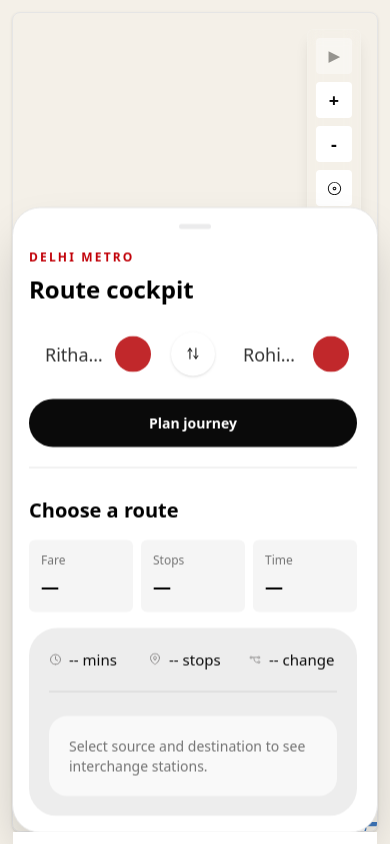
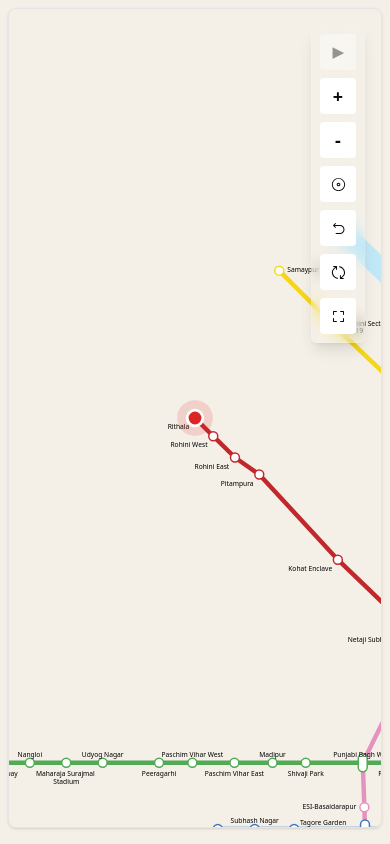
Before and after one commit to msrishav-28/namma-blr-metro, a React (Vite) app: page / in a window 390 px wide. Built offline with nearby package versions, Linux system fonts and the light colour scheme; the HTML template or start-up script is replaced by a standard one.

Commit message:
style: update styling for JourneyInfoPanel, SearchBox, and Stage components for improved layout and responsiveness

```diff
--- a/src/components/JourneyInfoPanel.tsx
+++ b/src/components/JourneyInfoPanel.tsx
@@ -55,7 +55,7 @@
     label: string;
 }) {
     return (
-        <div className="flex items-center gap-2 text-[15px] font-medium text-neutral-950">
+        <div className="flex items-center gap-1.5 text-[13px] font-medium text-neutral-950 sm:gap-2 sm:text-[15px]">
             {icon}
             <span>{label}</span>
         </div>
@@ -64,7 +64,7 @@
 
 function JourneyMetrics({ route }: { route: RouteSummary | null }) {
     return (
-        <div className="grid grid-cols-3 gap-3 border-b border-neutral-300 pb-5">
+        <div className="grid grid-cols-3 gap-2 border-b border-neutral-300 pb-3 sm:gap-3 sm:pb-5">
             <MetricItem icon={<ClockIcon />} label={route ? `${route.estimatedMinutes} mins` : '-- mins'} />
             <MetricItem icon={<StopsIcon />} label={route ? `${route.distance} stops` : '-- stops'} />
             <MetricItem icon={<InterchangeIcon />} label={route ? `${route.interchanges.length} change` : '-- change'} />
@@ -95,17 +95,17 @@
 
     if (!route) {
         return (
-            <div className="rounded-[18px] bg-white/70 p-5 text-sm text-neutral-500">
+            <div className="rounded-[16px] bg-white/70 p-3 text-sm text-neutral-500 sm:rounded-[18px] sm:p-5">
                 Select source and destination to see interchange stations.
             </div>
         );
     }
 
     return (
-        <div className="rounded-[22px] bg-white/70 p-3">
+        <div className="rounded-[18px] bg-white/70 p-2 sm:rounded-[22px] sm:p-3">
             <button
                 type="button"
-                className="flex w-full items-center justify-between rounded-full bg-white px-4 py-3 text-left text-sm font-semibold shadow-sm"
+                className="flex w-full items-center justify-between rounded-full bg-white px-3 py-2.5 text-left text-sm font-semibold shadow-sm sm:px-4 sm:py-3"
                 onClick={() => setOpen((current) => !current)}
             >
                 <span>{open ? 'All stations' : 'Interchange stations'}</span>
@@ -115,9 +115,9 @@
                 </span>
             </button>
 
-            <div className={open ? 'mt-3 grid gap-2' : 'hidden'}>
+            <div className={open ? 'mt-2 grid gap-2 sm:mt-3' : 'hidden'}>
                 {stations.map((station) => (
-                    <div key={station.id} className="flex items-center justify-between rounded-[16px] bg-[#EDEDED] p-3 text-sm">
+                    <div key={station.id} className="flex items-center justify-between rounded-[14px] bg-[#EDEDED] p-2.5 text-sm sm:rounded-[16px] sm:p-3">
                         <span className="truncate font-medium">{station.name}</span>
                         <span className="flex shrink-0 items-center gap-1.5">
                             {station.lineColors.map((color) => (
@@ -128,21 +128,21 @@
                 ))}
             </div>
 
-            <div className={open ? 'hidden' : 'mt-3 grid gap-2'}>
+            <div className={open ? 'hidden' : 'mt-2 grid gap-2 sm:mt-3'}>
                 {interchanges.length ? interchanges.map((interchange) => (
-                    <div key={interchange.id} className="grid grid-cols-[18px_minmax(0,1fr)] gap-3 rounded-[16px] bg-[#EDEDED] p-3">
+                    <div key={interchange.id} className="grid grid-cols-[18px_minmax(0,1fr)] gap-2 rounded-[14px] bg-[#EDEDED] p-2.5 sm:gap-3 sm:rounded-[16px] sm:p-3">
                         <div className="flex flex-col items-center pt-1">
                             <span className="h-3.5 w-3.5 rounded-full border-2 border-white" style={{ backgroundColor: interchange.fromColor }} />
                             <span className="h-5 w-0.5 bg-neutral-300" />
                             <span className="h-3.5 w-3.5 rounded-full border-2 border-white" style={{ backgroundColor: interchange.toColor }} />
                         </div>
                         <div className="min-w-0">
-                            <p className="truncate text-base font-semibold">{interchange.name}</p>
+                            <p className="truncate text-sm font-semibold sm:text-base">{interchange.name}</p>
                             <p className="mt-1 text-xs text-neutral-500">Change metro line here</p>
                         </div>
                     </div>
                 )) : (
-                    <div className="rounded-[16px] bg-[#EDEDED] p-3 text-sm text-neutral-500">
+                    <div className="rounded-[14px] bg-[#EDEDED] p-2.5 text-sm text-neutral-500 sm:rounded-[16px] sm:p-3">
                         No interchange needed for this route.
                     </div>
                 )}
@@ -153,7 +153,7 @@
 
 function JourneyInfoPanel({ route }: { route: RouteSummary | null }) {
     return (
-        <section className="grid gap-6 rounded-[28px] bg-[#EDEDED] p-5">
+        <section className="grid gap-4 rounded-[22px] bg-[#EDEDED] p-3 sm:gap-6 sm:rounded-[28px] sm:p-5">
             <JourneyMetrics route={route} />
             <InterchangeStations route={route} />
         </section>
--- a/src/components/SearchBox.tsx
+++ b/src/components/SearchBox.tsx
@@ -313,12 +313,12 @@
 const selectStyles: StylesConfig<StationOption, false> = {
   control: (base) => ({
     ...base,
-    minHeight: 58,
+    minHeight: 'var(--station-select-height)',
     border: 0,
     borderRadius: 999,
     backgroundColor: 'white',
     boxShadow: 'none',
-    paddingLeft: 14,
+    paddingLeft: 'var(--station-select-x-padding)',
     paddingRight: 6,
   }),
   valueContainer: (base) => ({
@@ -354,21 +354,12 @@
   );
 }
 
-function LineBadge({ colors }: { colors: string[] }) {
-  const color = colors[0] || '#d1d5db';
 
-  return (
-    <span className="flex text-white h-9 min-w-9 items-center justify-center rounded-full px-2 text-sm font-semibold" style={{ backgroundColor: color }}>
-
-    </span>
-  );
-}
 
 function StationOptionLabel({ option }: { option: StationOption }) {
   return (
     <div className="flex items-center justify-between gap-3">
-      <span className="truncate text-lg font-medium">{option.label}</span>
-      <LineBadge colors={option.lineColors} />
+      <span className="truncate text-base font-medium sm:text-lg">{option.label}</span>
     </div>
   );
 }
@@ -427,9 +418,9 @@
         updateRouteUrl(e.from, e.to);
         onRoutePlan?.();
       })}
-      className='grid gap-4'
+      className='grid gap-3 [--station-select-height:48px] [--station-select-x-padding:12px] sm:gap-4 sm:[--station-select-height:58px] sm:[--station-select-x-padding:14px]'
     >
-      <div className='grid grid-cols-[minmax(0,1fr)_44px_minmax(0,1fr)] items-center gap-3'>
+      <div className='grid grid-cols-1 items-center gap-2 sm:grid-cols-[minmax(0,1fr)_44px_minmax(0,1fr)] sm:gap-3'>
         <Controller
           control={control}
           name="from"
@@ -452,7 +443,7 @@
         />
         <button
           type="button"
-          className="flex h-11 w-11 items-center justify-center rounded-full bg-white shadow-sm transition hover:scale-105"
+          className="mx-auto flex h-10 w-10 items-center justify-center rounded-full bg-white shadow-sm transition hover:scale-105 sm:mx-0 sm:h-11 sm:w-11"
           onClick={swapStations}
           title="Swap stations"
         >
@@ -474,7 +465,7 @@
           )}
         />
       </div>
-      <button className='h-12 rounded-full bg-neutral-950 px-4 text-sm font-semibold text-white transition hover:bg-neutral-800'>
+      <button className='h-11 rounded-full bg-neutral-950 px-4 text-sm font-semibold text-white transition hover:bg-neutral-800 sm:h-12'>
         Plan journey
       </button>
     </form>
--- a/src/components/Stage.tsx
+++ b/src/components/Stage.tsx
@@ -10,7 +10,7 @@
 
 function MetroMapStage() {
     const [play, setPlay] = useState(false);
-    const [activeSnapPoint, setActiveSnapPoint] = useState<number | string | null>(0.52);
+    const [activeSnapPoint, setActiveSnapPoint] = useState<number | string | null>('128px');
 
 
     const path = usePath((state: any) => state.path);
@@ -20,27 +20,30 @@
         <>
             <SearchBox
                 onFromChange={() => setPlay(false)}
-                onRoutePlan={() => setPlay(true)}
+                onRoutePlan={() => {
+                    setActiveSnapPoint('128px');
+                    setPlay(true);
+                }}
             />
-            <section className="grid gap-4 border-t border-neutral-200 pt-5">
+            <section className="grid gap-3 border-t border-neutral-200 pt-3 sm:gap-4 sm:pt-5">
                 <div>
-                    <h2 className="mt-2 text-xl font-semibold">
+                    <h2 className="text-lg font-semibold sm:mt-2 sm:text-xl">
                         {route ? `${route.fromName} to ${route.toName}` : 'Choose a route'}
                     </h2>
                 </div>
 
                 <div className="grid grid-cols-3 gap-2">
-                    <div className="rounded-md bg-neutral-100 p-3">
+                    <div className="rounded-md bg-neutral-100 p-2 sm:p-3">
                         <p className="text-xs text-neutral-500">Fare</p>
-                        <p className="mt-1 text-lg font-semibold">{route ? `₹${route.fare}` : '—'}</p>
+                        <p className="mt-1 text-base font-semibold sm:text-lg">{route ? `₹${route.fare}` : '—'}</p>
                     </div>
-                    <div className="rounded-md bg-neutral-100 p-3">
+                    <div className="rounded-md bg-neutral-100 p-2 sm:p-3">
                         <p className="text-xs text-neutral-500">Stops</p>
-                        <p className="mt-1 text-lg font-semibold">{route ? route.distance : '—'}</p>
+                        <p className="mt-1 text-base font-semibold sm:text-lg">{route ? route.distance : '—'}</p>
                     </div>
-                    <div className="rounded-md bg-neutral-100 p-3">
+                    <div className="rounded-md bg-neutral-100 p-2 sm:p-3">
                         <p className="text-xs text-neutral-500">Time</p>
-                        <p className="mt-1 text-lg font-semibold">{route ? `${route.estimatedMinutes}m` : '—'}</p>
+                        <p className="mt-1 text-base font-semibold sm:text-lg">{route ? `${route.estimatedMinutes}m` : '—'}</p>
                     </div>
                 </div>
 
@@ -50,7 +53,7 @@
     );
 
     return (
-        <div className="min-h-screen overflow-hidden bg-[#f4f0e8] p-3 text-neutral-950 sm:p-4 lg:overflow-visible lg:p-6">
+        <div className="min-h-screen overflow-hidden bg-[#f4f0e8] p-2 text-neutral-950 sm:p-4 lg:overflow-visible lg:p-6">
             <div className="grid min-h-[calc(100vh-1.5rem)] gap-4 sm:min-h-[calc(100vh-2rem)] lg:min-h-[calc(100vh-3rem)] lg:grid-cols-2">
                 <main className="relative min-h-[calc(100svh-1.5rem)] overflow-hidden rounded-lg border border-neutral-200 shadow-sm sm:min-h-[calc(100svh-2rem)] lg:min-h-0">
                     <SvgComponent
@@ -67,18 +70,14 @@
                     defaultOpen
                     dismissible={false}
                     modal={false}
-                    snapPoints={[0.42, 0.62, 1]}
+                    snapPoints={['128px', '320px', 1]}
                     handleOnly
                 >
                     <Drawer.Portal>
-                        <Drawer.Content className="fixed inset-x-3 bottom-3 z-30 flex max-h-[82svh] min-h-[280px] flex-col gap-5 rounded-[28px] border border-neutral-200 bg-white p-4 shadow-2xl outline-none sm:inset-x-4 sm:bottom-4 sm:p-5 lg:hidden">
-                            <Drawer.Handle className="mx-auto h-1 w-24 rounded-full bg-neutral-200" />
-                            <div>
-                                <p className="text-xs font-semibold uppercase tracking-[0.18em] text-red-700">Delhi Metro</p>
-                                <Drawer.Title className="mt-2 text-2xl font-semibold">Route cockpit</Drawer.Title>
-                            </div>
+                        <Drawer.Content className="fixed inset-x-2 bottom-2 z-30 flex max-h-[76svh] min-h-[240px] flex-col gap-3 rounded-[24px] border border-neutral-200 bg-white p-3 shadow-2xl outline-none sm:inset-x-4 sm:bottom-4 sm:max-h-[82svh] sm:min-h-[280px] sm:gap-5 sm:rounded-[28px] sm:p-5 lg:hidden">
+                            <Drawer.Handle className="mx-auto h-1 w-20 rounded-full bg-neutral-200 sm:w-24" />
                             <div className="min-h-0 overflow-y-auto pr-1">
-                                <div className="grid gap-5">
+                                <div className="grid gap-3 sm:gap-5">
                                     {cockpitBody}
                                 </div>
                             </div>
```
